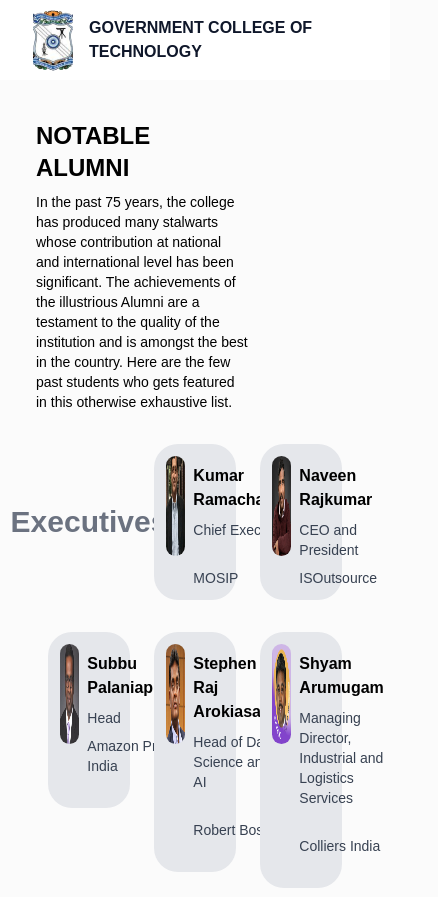
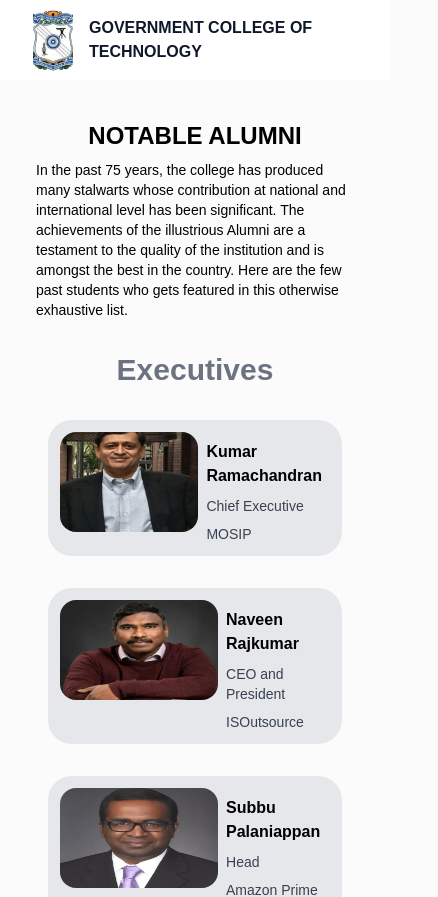
Before and after one commit to useEffects/GCT-Placement-Website, a Next.js app in the folder next-app/: page /alumni in a window 390 px wide. Shown: the top 897 px of the page, 438 px wide, since content can reach past the window. Built offline with nearby package versions, Linux system fonts and the light colour scheme; what tw-elements would draw is missing.

Commit message:
Responsive Alumni

```diff
--- a/next-app/src/pages/alumni.tsx
+++ b/next-app/src/pages/alumni.tsx
@@ -6,8 +6,8 @@ function alumni() {
   return (
     <Container>
         <div className='my-5 p-5'>
-            <div className="w-2/3">
-                <p className='uppercase text-2xl font-bold'>Notable Alumni</p>
+            <div className="w-full ">
+                <p className='uppercase text-2xl font-bold text-center'>Notable Alumni</p>
                 <p className='text-sm mt-2'>In the past 75 years, the college has produced many stalwarts whose contribution at national and
     international level has been significant. The achievements of the illustrious Alumni are a testament to the
     quality of the institution and is amongst the best in the country. Here are the few past students who gets
@@ -16,16 +16,16 @@ function alumni() {
             <div className="w-full mt-3">
                 {alumniDatas.map(alumniCate=>{
                     return(
-                        <div className="w-full flex flex-wrap mt-3">
-                            <div className='w-1/3 flex justify-center items-center p-3 mt-2'>
+                        <div className="w-full flex flex-wrap mt-3 flex-col md:flex-row">
+                            <div className='w-full md:w-1/3 flex justify-center items-center p-3 mt-2'>
                                 <p className='text-3xl text-gray-500 font-bold text-center'>{alumniCate.category}</p>
                             </div>
                             {alumniCate.people.map(people=>{
                                 return(
-                                    <div className='w-1/3 p-3'>
-                                        <div className='flex align-center p-3 bg-gray-200 rounded-3xl mt-2'>
-                                        <div className='w-1/3 rounded'>
-                                            <img src={require("../images/alumniimg/"+people.imgName).default.src} alt={people.Name} className='w-full rounded-2xl h-[100px]'/>
+                                    <div className='w-full md:w-1/3 p-3'>
+                                        <div className='flex align-center p-3 bg-gray-200 rounded-3xl mt-2 justify-center'>
+                                        <div className='w-full md:w-1/3 rounded'>
+                                            <img src={require("../images/alumniimg/"+people.imgName).default.src} alt={people.Name} className='w-full rounded-2xl h-[100px] w-[100px]'/>
                                         </div>
                                         <div className='flex flex-col flex-wrap w-2/3 px-2'>
                                             <p className='text-md font-bold text-left mt-2'>{people.Name}</p>
```
